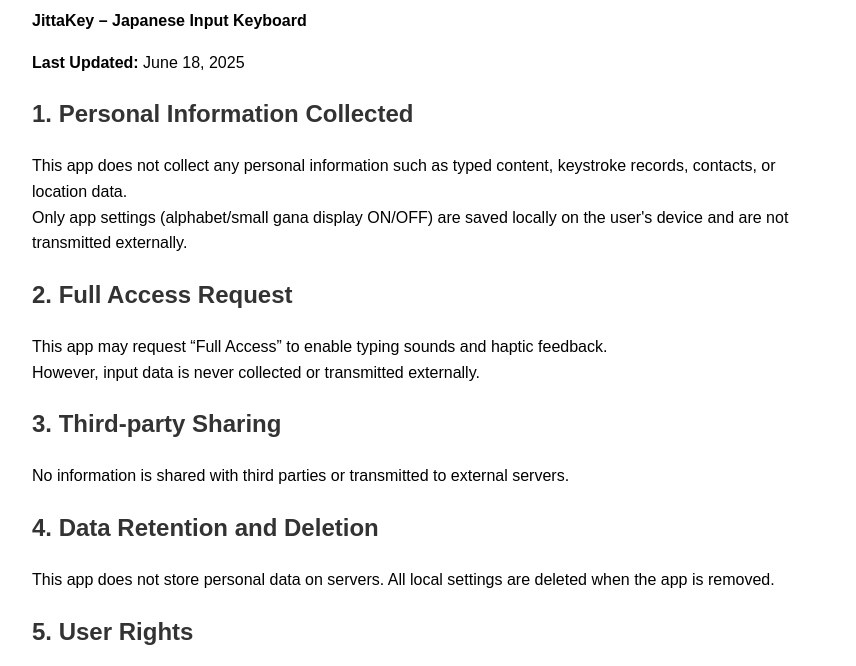
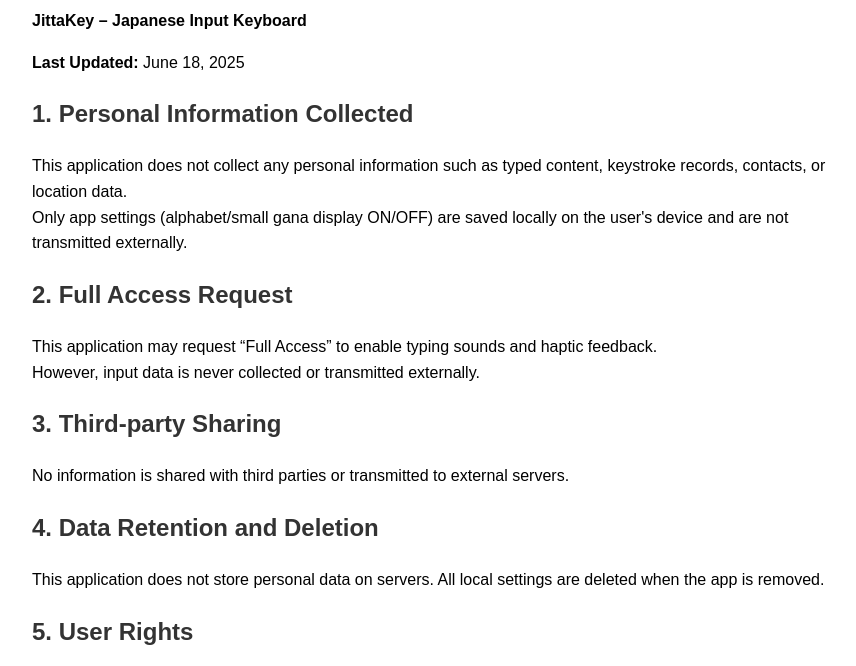
Before and after one commit to sunny00777180/yukiyo-privacy, a plain HTML site: page en.html in a window 1280 px wide. Shown: the part 134-800 px from the top of the page, without its empty margins (208-1064 px from the left). Drawn offline with Linux system fonts and the light colour scheme.

Commit message:
Update en.html

```diff
--- a/en.html
+++ b/en.html
@@ -15,18 +15,18 @@
   <p><strong>Last Updated:</strong> June 18, 2025</p>
 
   <h2>1. Personal Information Collected</h2>
-  <p>This app does not collect any personal information such as typed content, keystroke records, contacts, or location data.<br>
+  <p>This application does not collect any personal information such as typed content, keystroke records, contacts, or location data.<br>
   Only app settings (alphabet/small gana display ON/OFF) are saved locally on the user's device and are not transmitted externally.</p>
 
   <h2>2. Full Access Request</h2>
-  <p>This app may request “Full Access” to enable typing sounds and haptic feedback.<br>
+  <p>This application may request “Full Access” to enable typing sounds and haptic feedback.<br>
   However, input data is never collected or transmitted externally.</p>
 
   <h2>3. Third-party Sharing</h2>
   <p>No information is shared with third parties or transmitted to external servers.</p>
 
   <h2>4. Data Retention and Deletion</h2>
-  <p>This app does not store personal data on servers. All local settings are deleted when the app is removed.</p>
+  <p>This application does not store personal data on servers. All local settings are deleted when the app is removed.</p>
 
   <h2>5. User Rights</h2>
   <p>Users may delete or reset the app at any time. For inquiries, please contact us via the email below.</p>
```
